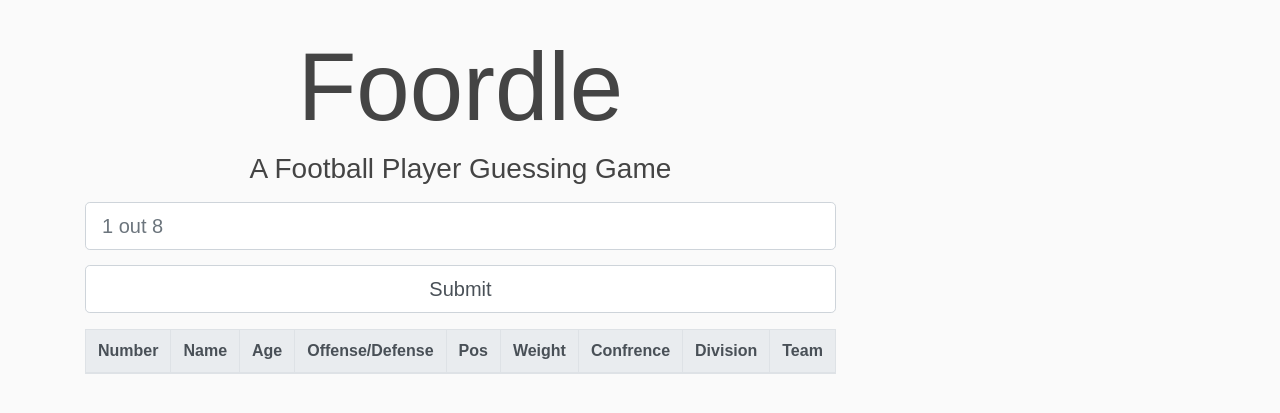
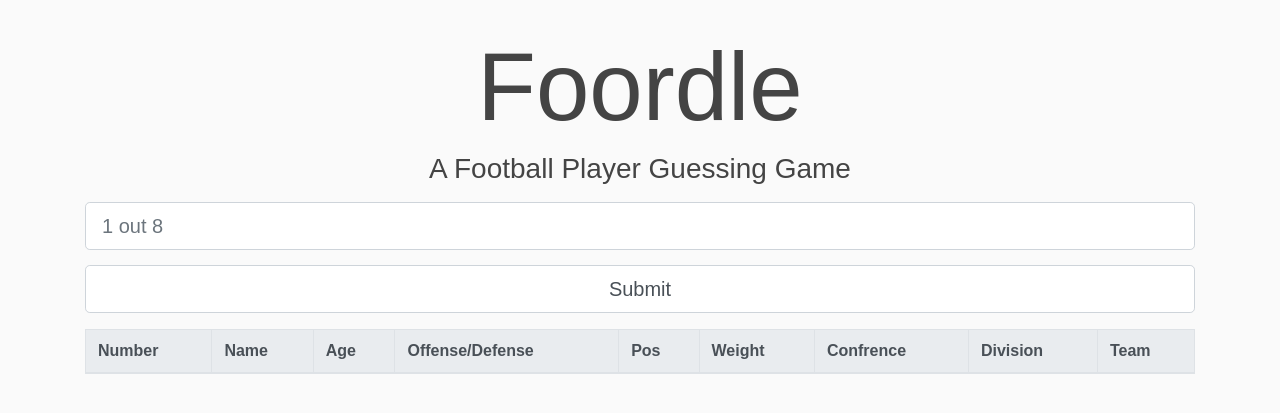
Before and after one commit to AviFried/Foorlde, a Flask app: page /home in a window 1280 px wide. Shown: the part 51-464 px from the top of the page. Run offline with Flask 2, Linux system fonts and the light colour scheme; lists and menus that the app fills with data are empty; some libraries are stand-ins or nearby versions.

Commit message:
Update layout.html

```diff
--- a/templates/layout.html
+++ b/templates/layout.html
@@ -126,7 +126,7 @@
   </div>
 </div>
 <div class="container">
-      <div class="row" style="position: absolute;">
+      <div class="row">
 
         <div class="col">
           {% block content %}{% endblock %}
```
